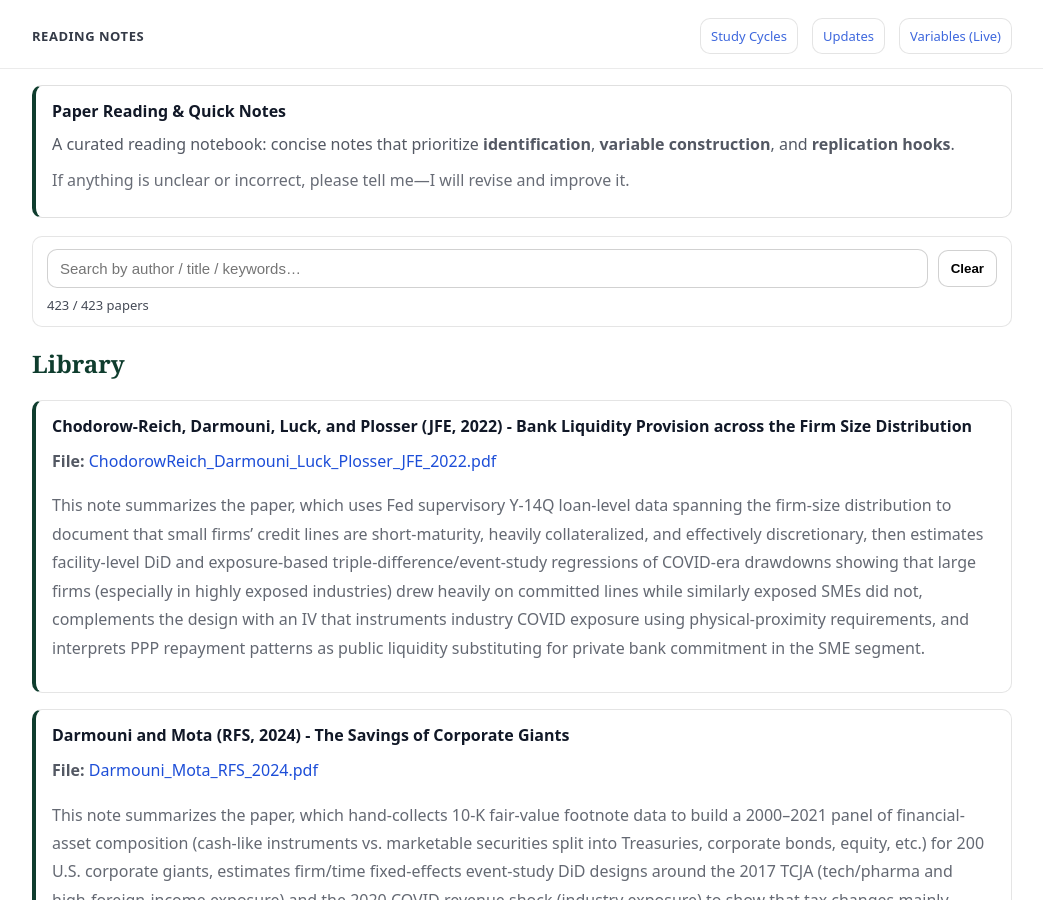
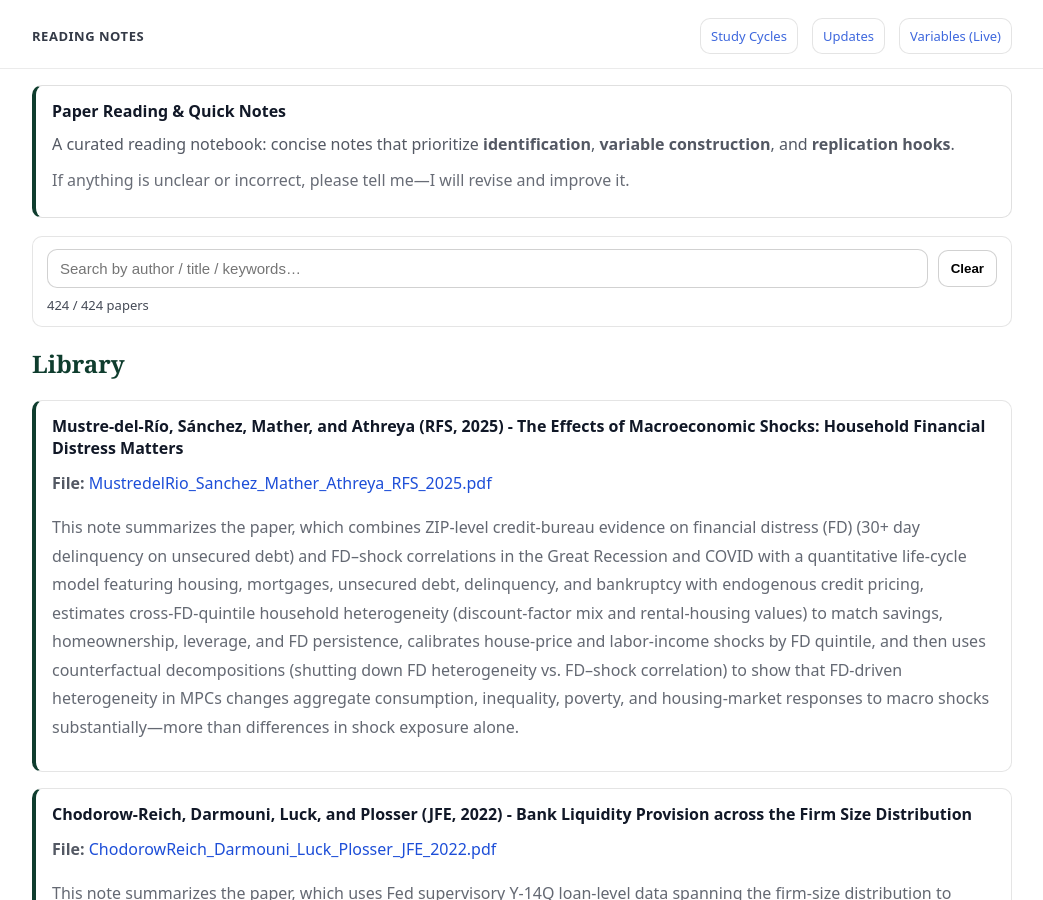
Before and after one commit to yaxinzn/study-archive, a Jekyll site: the page built from reading/index.md, in a window 1280 px wide and 900 px high. Shown: the whole window, without its empty margins (118-1161 px from the left). Built offline with Jekyll 4.4.1, drawn with Linux system fonts in a browser that asks for light colours.

Commit message:
Reading: add/update MustredelRio_Sanchez_Mather_Athreya_RFS_2025.pdf

```diff
--- a/_data/reading.yml
+++ b/_data/reading.yml
@@ -1,3 +1,7 @@
+- title: "Mustre-del-Río, Sánchez, Mather, and Athreya (RFS, 2025) - The Effects of Macroeconomic Shocks: Household Financial Distress Matters"
+  file: "MustredelRio_Sanchez_Mather_Athreya_RFS_2025.pdf"
+  desc: "This note summarizes the paper, which combines ZIP-level credit-bureau evidence on financial distress (FD) (30+ day delinquency on unsecured debt) and FD–shock correlations in the Great Recession and COVID with a quantitative life-cycle model featuring housing, mortgages, unsecured debt, delinquency, and bankruptcy with endogenous credit pricing, estimates cross-FD-quintile household heterogeneity (discount-factor mix and rental-housing values) to match savings, homeownership, leverage, and FD persistence, calibrates house-price and labor-income shocks by FD quintile, and then uses counterfactual decompositions (shutting down FD heterogeneity vs. FD–shock correlation) to show that FD-driven heterogeneity in MPCs changes aggregate consumption, inequality, poverty, and housing-market responses to macro shocks substantially—more than differences in shock exposure alone."
+
 - title: "Chodorow-Reich, Darmouni, Luck, and Plosser (JFE, 2022) - Bank Liquidity Provision across the Firm Size Distribution"
   file: "ChodorowReich_Darmouni_Luck_Plosser_JFE_2022.pdf"
   desc: "This note summarizes the paper, which uses Fed supervisory Y-14Q loan-level data spanning the firm-size distribution to document that small firms’ credit lines are short-maturity, heavily collateralized, and effectively discretionary, then estimates facility-level DiD and exposure-based triple-difference/event-study regressions of COVID-era drawdowns showing that large firms (especially in highly exposed industries) drew heavily on committed lines while similarly exposed SMEs did not, complements the design with an IV that instruments industry COVID exposure using physical-proximity requirements, and interprets PPP repayment patterns as public liquidity substituting for private bank commitment in the SME segment."
```
Also changed, not shown: 1 other file.
